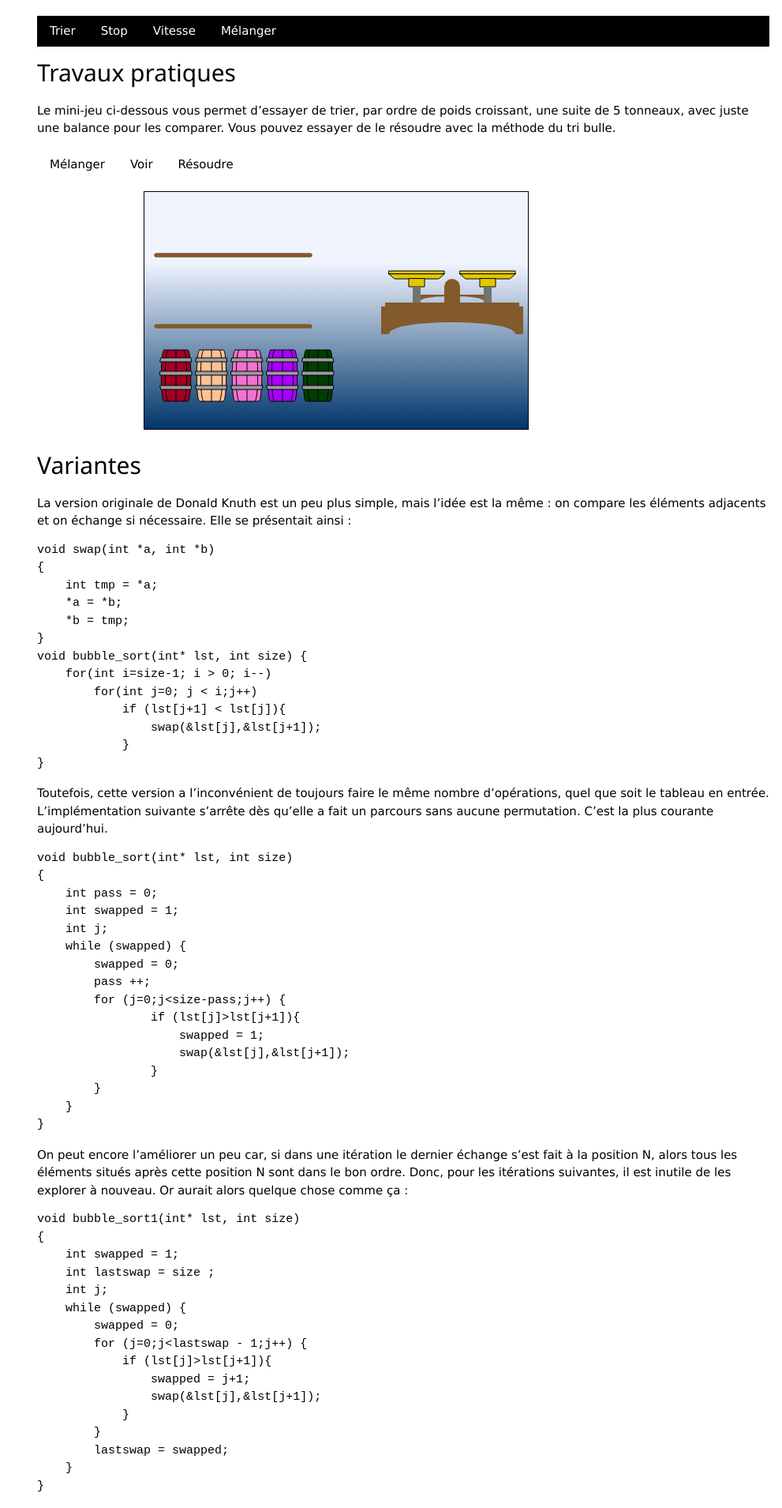
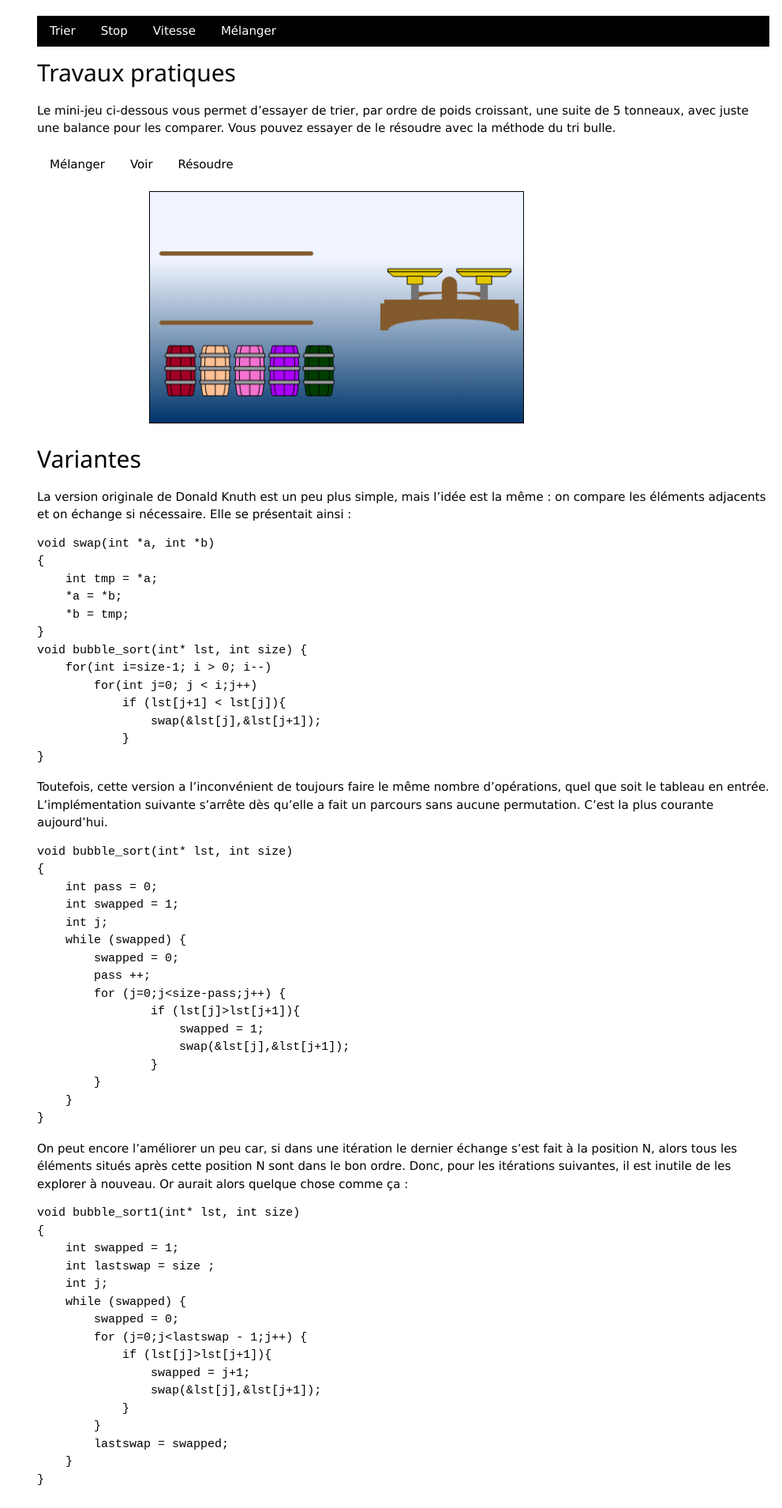
Before and after one commit to LWH-21/Algos, a Jekyll site: the page built from _posts/2020-11-20-bubblesort_fr.md, in a window 1280 px wide. Shown: the part 712-2621 px from the top of the page at 79% size, without its empty margins (289-1280 px from the left). Built offline with Jekyll 4.4.1, drawn with Linux system fonts in a browser that asks for light colours; comment, search, counter and statistics services are not loaded.

Commit message:
Update 2020-11-20-bubblesort_fr.md

```diff
--- a/_posts/2020-11-20-bubblesort_fr.md
+++ b/_posts/2020-11-20-bubblesort_fr.md
@@ -186,9 +186,9 @@
 </div>
 
 <figure>
-<div class="animation" style="width:80%;align:center;">
+<div style="width:80%;align:center;">
 <center>
-<canvas id="sortgame" height="300" width="486" style="position:relative;border:1px solid #000000;"></canvas>
+<canvas id="sortgame" class="animation" height="300" width="486" style="position:relative;border:1px solid #000000;"></canvas>
 </center>
 </div>
 </figure>
```
